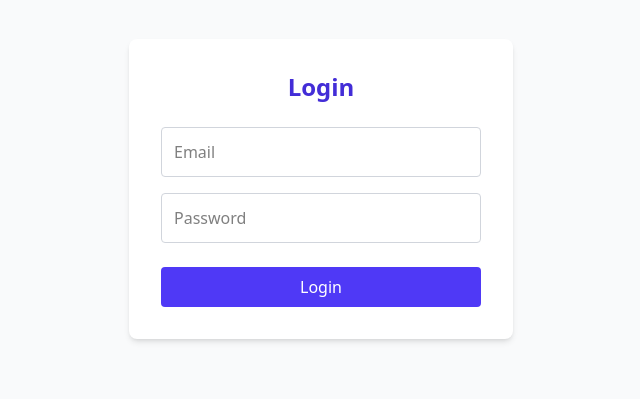
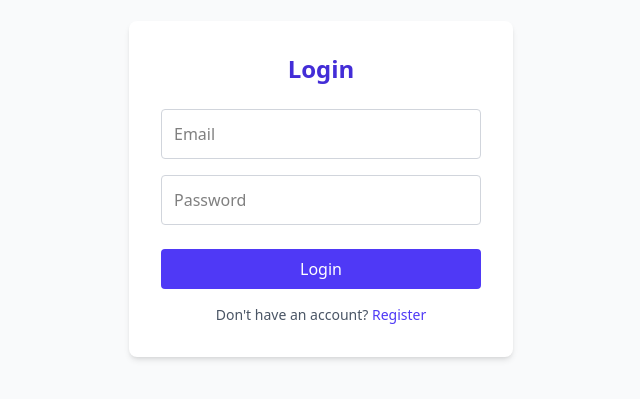
Before and after one commit to MilapDave111/My-Study-Partner, a React (Create React App) app in the folder frontend/: page /login in a window 1280 px wide. Shown: the part 211-610 px from the top of the page, without its empty margins (319-959 px from the left). Built offline with nearby package versions, Linux system fonts and the light colour scheme.

Commit message:
login and register navigation issue solved

```diff
--- a/frontend/src/pages/Login.jsx
+++ b/frontend/src/pages/Login.jsx
@@ -1,6 +1,6 @@
 import React, { useState } from 'react';
 import axios from 'axios';
-import { useNavigate } from 'react-router-dom';
+import { useNavigate, Link } from 'react-router-dom';
 
 const Login = () => {
   const [form, setForm] = useState({ email: '', password: '' });
@@ -16,7 +16,7 @@ const Login = () => {
       localStorage.setItem('userId', res.data.user.id);
       navigate('/')
     } catch (err) {
-      alert(err.response.data.message || 'Login failed');
+      alert(err.response?.data?.message || 'Login failed');
     }
   };
 
@@ -50,6 +50,16 @@ const Login = () => {
         >
           Login
         </button>
+
+        {/* Added Navigation Link */}
+        <div className="mt-4 text-center">
+          <p className="text-sm text-gray-600">
+            Don't have an account?{' '}
+            <Link to="/register" className="text-indigo-600 hover:text-indigo-800 font-medium">
+              Register
+            </Link>
+          </p>
+        </div>
       </form>
     </div>
   );
--- a/frontend/src/pages/Register.jsx
+++ b/frontend/src/pages/Register.jsx
@@ -1,6 +1,6 @@
 import React, { useState } from 'react';
 import axios from 'axios';
-import { useNavigate } from 'react-router-dom';
+import { useNavigate, Link } from 'react-router-dom';
 
 const Register = () => {
   const navigate = useNavigate()
@@ -50,6 +50,16 @@ const Register = () => {
           Register
         </button>
       </form>
+
+      {/* Added Navigation Link */}
+      <div className="mt-4 text-center">
+        <p className="text-sm text-gray-600">
+          Already have an account?{' '}
+          <Link to="/login" className="text-indigo-600 hover:text-indigo-800 font-medium">
+            Login
+          </Link>
+        </p>
+      </div>
     </div>
   );
 };
```
